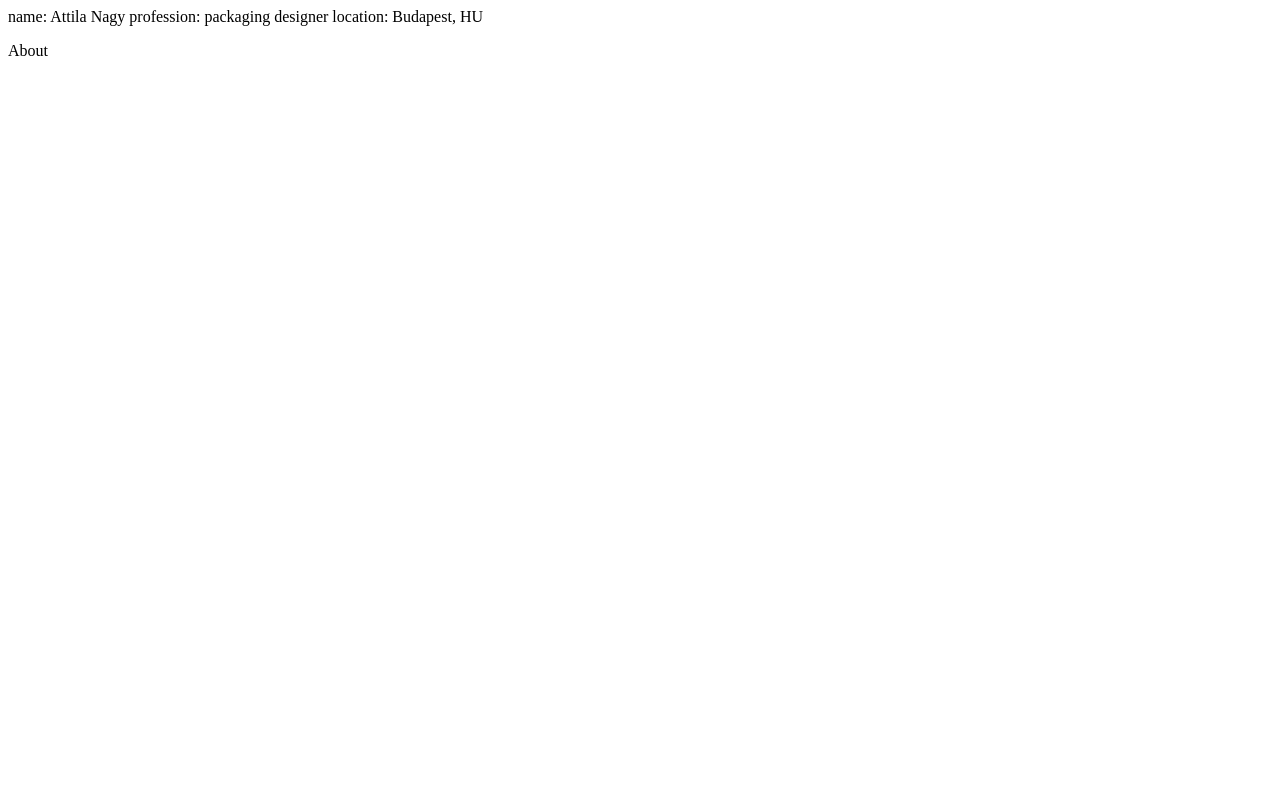
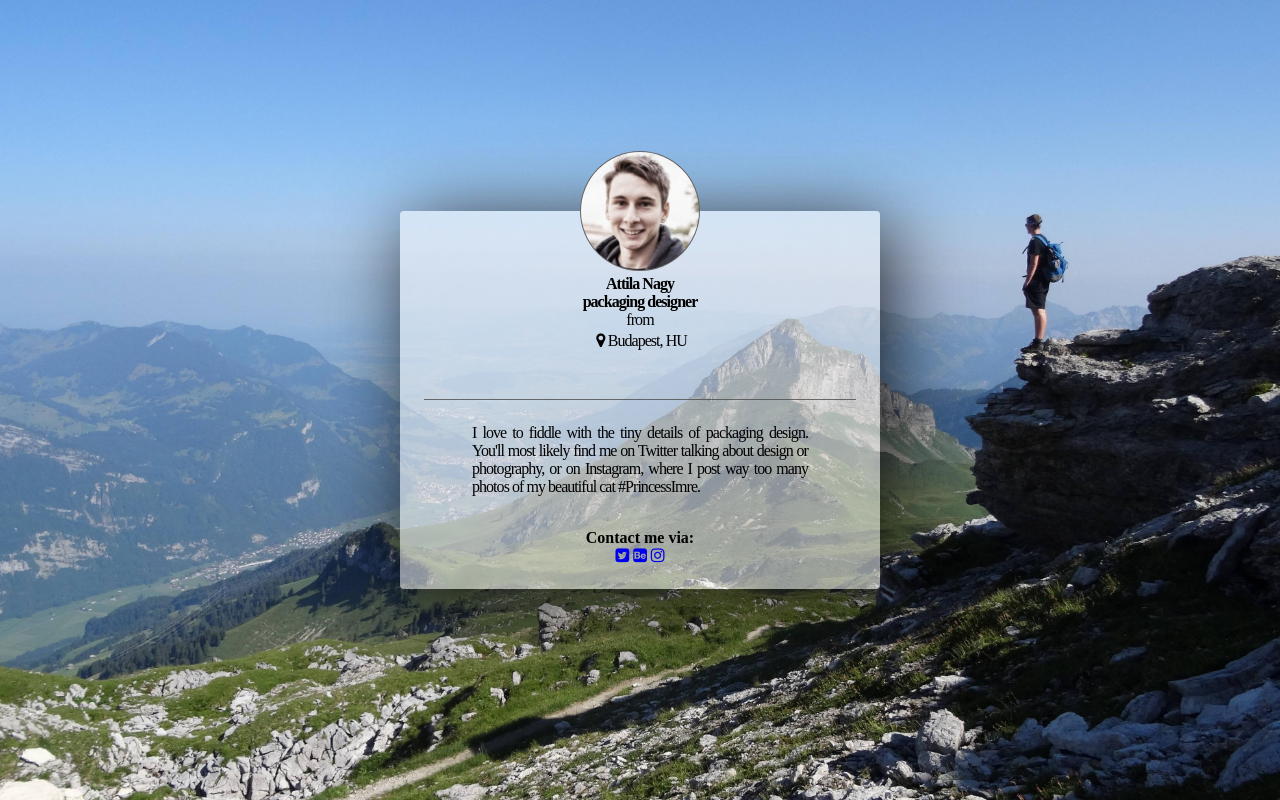
Before and after one commit to becoe/CB-about-me-site, a plain HTML site: page index.html in a window 1280 px wide. Drawn offline with Linux system fonts and the light colour scheme.

Commit message:
complete structure; add assets; format CSS; need finalization

```diff
--- a/index.html
+++ b/index.html
@@ -4,21 +4,33 @@
     <meta charset="utf-8">
     <title>CB - About Me Site</title>
     <link rel="stylesheet" href="main.css">
+    <link rel="stylesheet" href="https://stackpath.bootstrapcdn.com/font-awesome/4.7.0/css/font-awesome.min.css">
   </head>
   <body>
-    <div id="profile-card" class="">
-      <div id="head" class="">
-        <div id="profile-image" class=""></div>
-        <div ide="name-headline" class="">
-          name: Attila Nagy
-          profession: packaging designer
-          location: Budapest, HU
+    <div class="profile-card">
+      <div class="head">
+        <div class="profile-image">
+          <img src="assets/profile_pic.jpg" alt="Attila Nagy">
         </div>
-        <div id="content" class="">
-          <p>About</p>
-          <section class="links">
-          </section>
+        <div class="name-headline">
+          <h1>Attila Nagy</h1>
+          <h2>packaging designer</h2>
+          <span>from</span>
+          <p><i class="fa fa-map-marker"></i>Budapest, HU</p>
         </div>
+      </div>
+      <div class="content">
+        <p class="about">
+            I love to fiddle with the tiny details of packaging design. You'll most likely find me on Twitter talking about design or photography, or on Instagram, where I post way too many photos of my beautiful cat #PrincessImre.
+        </p>
+        <section class="links">
+          <h2>Contact me via:</h2>
+          <ul>
+            <li><a href="https://twitter.com/#"><i class="fa fa-twitter-square"></i></a></li>
+            <li><a href="https://behance.net/#"><i class="fa fa-behance-square"></i></a></li>
+            <li><a href="https://instagram.com/#"><i class="fa fa-instagram"></i></a></li>
+        </ul>
+        </section>
       </div>
     </div>
   </body>
--- a/main.css
+++ b/main.css
@@ -0,0 +1,110 @@
+/* CSS reset */
+
+* {
+  margin: 0;
+  padding: 0;
+  box-sizing: border-box;
+  font-size: 100%;
+}
+
+/* .profile-card {
+  background-color: yellow;
+  opacity: 80%;
+}
+
+.head, .content {
+ background-color: green;
+ opacity: 80%;
+}
+
+.profile-image, .name-headline, .about, .links {
+  background-color: purple;
+  opacity: 80%;
+} */
+
+.profile-card {
+  background-color: hsla(0, 0%, 100%, .5);
+  border-radius: 4px;
+  box-shadow: hsla(0, 0%, 0%, .8) 10px 10px 80px;
+}
+
+img:hover {
+  transform: scale(1.1);
+  filter: grayscale(50%);
+}
+
+.name-headline, .about {
+  letter-spacing: -.06em;
+}
+
+.about {
+  text-align: justify;
+
+}
+
+.fa-map-marker {
+  margin: .2em;
+}
+
+/* Positioning */
+
+.profile-card {
+  width: 480px;
+  max-width: calc(100vw - 10px);
+}
+
+body {
+  height: 100vh;
+  display: flex;
+  justify-content: center;
+  align-items: center;
+}
+
+.head, .links{
+  text-align: center;
+}
+
+.head, .content {
+  width: 90%;
+  margin: 0 auto;
+}
+
+img {
+  width: 120px;
+  height: 120px;
+  border-radius: 50%;
+  padding: 1px;
+  background-color: #666;
+  transition: all 0.5s ease-in-out;
+  filter: grayscale(50%);
+}
+
+.profile-image {
+  margin-top: -60px;
+}
+
+.head, .about {
+  margin-bottom: 10%;
+}
+
+.content {
+  padding: 5% 10%;
+  border-top: 1px solid hsla(0, 0%, 30%, .8);
+}
+
+/* Contact links */
+
+ul {
+  list-style-type: none;
+}
+
+li {
+  display: inline;
+}
+
+/* Background */
+
+body {
+  background: url("assets/background_pic.jpg") no-repeat center center fixed;
+  background-size: cover;
+}
```
Also changed, not shown: assets/background_pic.jpg (added), assets/profile_pic.jpg (added).
